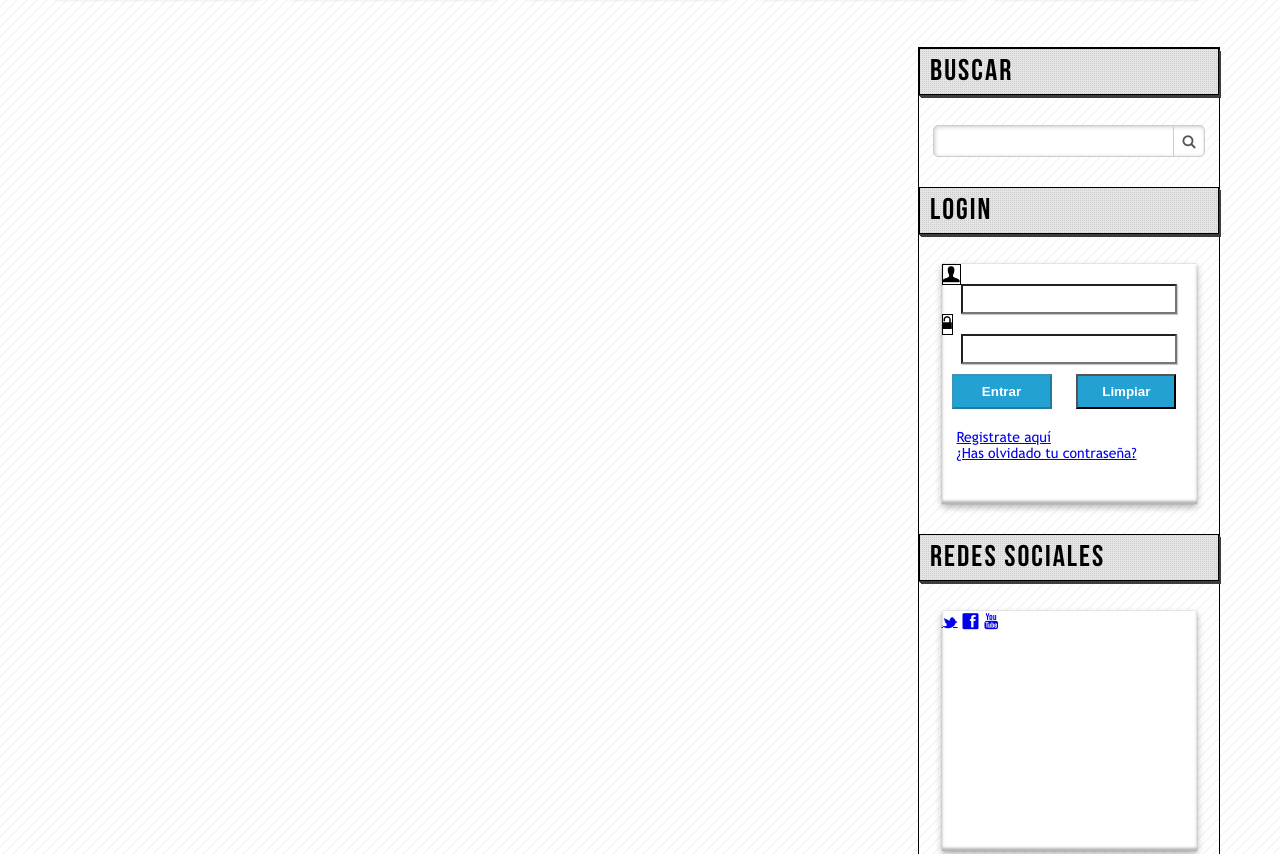
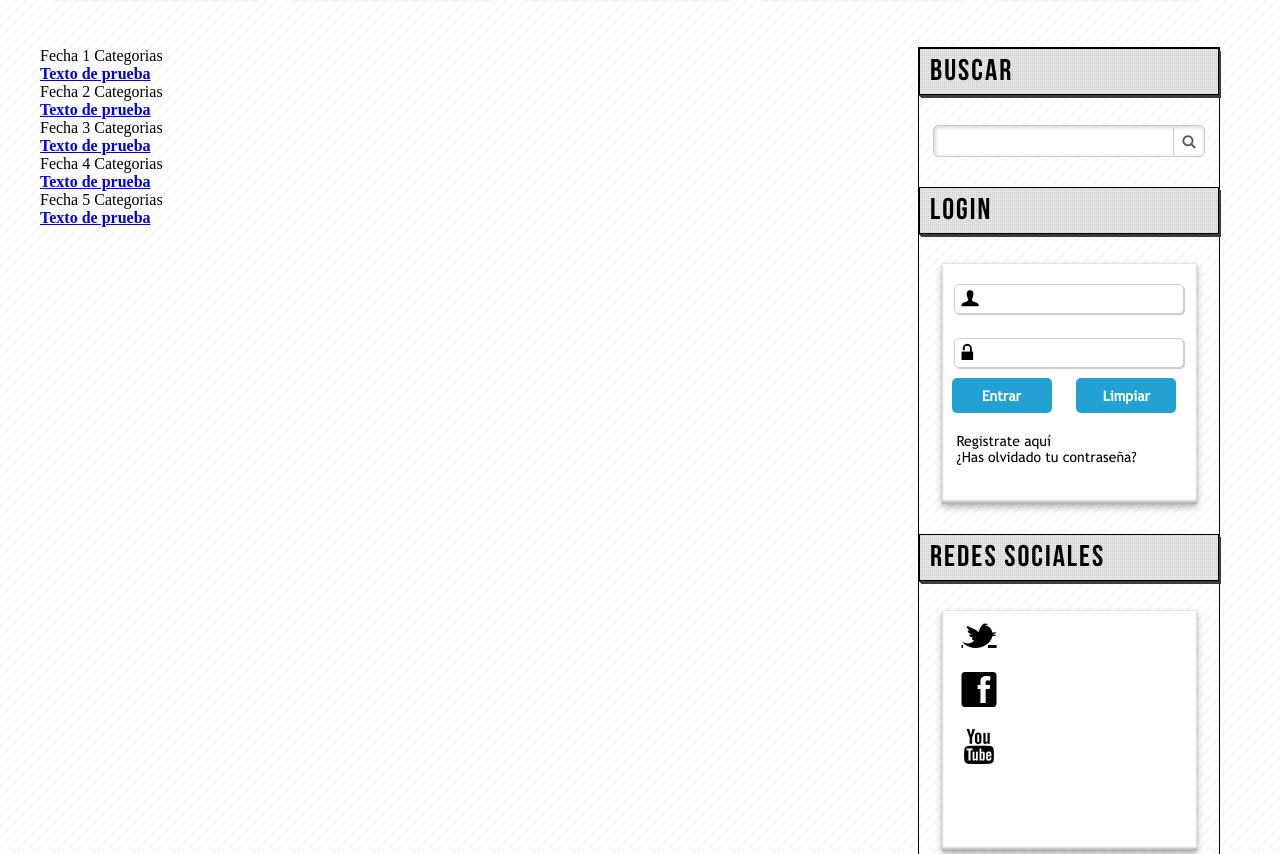
Before and after one commit to dangtx7/Master-en-CSS, a plain HTML site: page maquetacion-avanzada/index.html in a window 1280 px wide. Shown: the part 553-1407 px from the top of the page. Drawn offline with Linux system fonts and the light colour scheme; files whose address does not match are found by name.

Commit message:
Iniciando con el HTML de la sección de articulos

```diff
--- a/maquetacion-avanzada/css/styles.css
+++ b/maquetacion-avanzada/css/styles.css
@@ -256,17 +256,34 @@ span.icon{
 
 
 #login input[type="email"], #login input[type="password"]{
-    width: 85%;
+    width: 90%;
     height: 30px;
     display: block;
     margin: 0px auto;
+    border: 1px solid #ccc;
     box-shadow: 1px 1px 1px #ccc;
-    padding: 0px 5px;
+    padding: 0px 30px;
     box-sizing: border-box;
+    color:#555;
+    border-radius: 5px;
 }
 
-#login label{
-    border: 1px solid black;
+#login input[type="email"]:focus, #login input[type="password"]:focus{
+    box-shadow: 0px 0px 6px grey;
+    padding: 0px 30px;
+    color: black;
+}
+
+#login #user, #login #password{
+    position: relative;
+    margin: 0px;
+    top: 24px;
+    left: 20px;
+}
+
+#login #password{
+    font-size: 20px;
+    top: 28px;
 }
 
 
@@ -277,6 +294,16 @@ span.icon{
     color: white;
     margin: 10px 10px;
     font-weight: bolder;
+    font-size: 14px;
+    border: none;
+    border-radius: 5px;
+    font-family: "TrebuchetMS";
+    cursor: pointer;
+}
+
+#login input[type="submit"]:hover, #login input[type="reset"]:hover{
+    background-color: gainsboro;
+    color: black;
 }
 
 
@@ -284,8 +311,40 @@ span.icon{
     display: block;
     margin: 0px 15px;
     font-size: 14px;
+    text-decoration: none;
+    color: black;
+}
+
+#login a:hover, #sponsors ul li a:hover{
+    text-decoration: underline;
+    color: #0099ff;
 }
 
 #login a:first-of-type{
     margin-top: 10px;
 }
+
+/* === SOCIAL === */
+#social .twitter, #social .facebook, #social .youtube{
+    font-size: 35px;
+    color: black;
+    display: block;
+    margin: 15px 20px;
+}
+
+/* === SPONSORS === */
+#sponsors ul li{
+    margin: 10px 5px;
+}
+
+#sponsors ul li a{
+    color: black;
+    text-decoration: none;
+}
+
+#sponsors ul{
+    margin: 20px;
+    position: relative;
+    top: 10px;
+    list-style-type: square;
+}
--- a/maquetacion-avanzada/index.html
+++ b/maquetacion-avanzada/index.html
@@ -82,13 +82,13 @@
             <h3>Login</h3>
             <form id="login" class="aside-box" method="get" action="#">
 
-                <label class="icon">U</label>
+                <label class="icon" id="user">U</label>
                 <input type="email" name="email" />
 
-                <label class="icon">w</label>
+                <label class="icon" id="password">w</label>
                 <input type="password" name="password" />
 
-                <input type="submit" value="Entrar" disabled/>
+                <input type="submit" value="Entrar" disabled />
                 <input type="reset" value="Limpiar" />
 
                 <a href="#"> Registrate aquí </a>
@@ -113,10 +113,72 @@
                     <li><a href="#"> Platzi </a></li>
                     <li><a href="#"> EDTeam </a></li>
                 </ul>
+            </div>
+        </aside>
 
-            </div>
+        <!-- Sección para los articulos -->
+        <section id="articles">
+            <article>
+                <div class="data">
+                    <span>Fecha 1</span>
+                    <span>Categorias</span>
+                </div>
+                <h4>
+                    <a href="#">Texto de prueba</a>
+                </h4>
+                <p>
 
-        </aside>
+                </p>
+            </article>
+            <article>
+                <div class="data">
+                    <span>Fecha 2</span>
+                    <span>Categorias</span>
+                </div>
+                <h4>
+                    <a href="#">Texto de prueba</a>
+                </h4>
+                <p>
+
+                </p>
+            </article>
+            <article>
+                <div class="data">
+                    <span>Fecha 3</span>
+                    <span>Categorias</span>
+                </div>
+                <h4>
+                    <a href="#">Texto de prueba</a>
+                </h4>
+                <p>
+
+                </p>
+            </article>
+            <article>
+                <div class="data">
+                    <span>Fecha 4</span>
+                    <span>Categorias</span>
+                </div>
+                <h4>
+                    <a href="#">Texto de prueba</a>
+                </h4>
+                <p>
+
+                </p>
+            </article>
+            <article>
+                <div class="data">
+                    <span>Fecha 5</span>
+                    <span>Categorias</span>
+                </div>
+                <h4>
+                    <a href="#">Texto de prueba</a>
+                </h4>
+                <p>
+
+                </p>
+            </article>
+        </section>
 
 
     </section>
```
